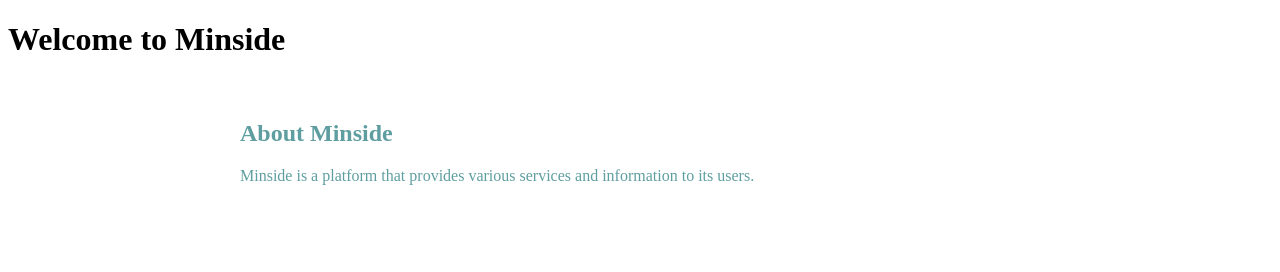
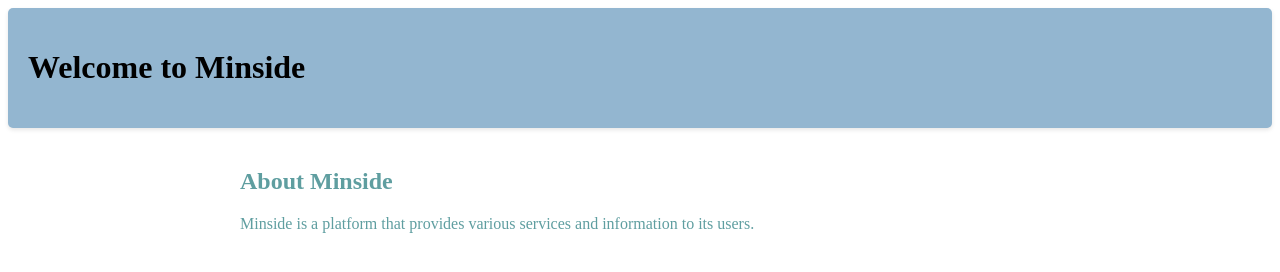
Before and after one commit to Jossi0sm/Minside, a plain HTML site: page index.html in a window 1280 px wide. Drawn offline with Linux system fonts and the light colour scheme.

Commit message:
fix: correct class name for main div in index.html and style.css

```diff
--- a/index.html
+++ b/index.html
@@ -7,7 +7,7 @@
     <title>Minside</title>
 <link rel="stylesheet" href="style.css">
 
-<div class="Main">
+<div class="main">
 
 <h1>Welcome to Minside</h1>
 
--- a/style.css
+++ b/style.css
@@ -5,8 +5,9 @@
     color: cadetblue;
 }
 
-.mai{
+.main{
     background-color: #93b6d0;
     padding: 20px;
     border-radius: 5px;
     box-shadow: 0 2px 4px rgba(0, 0, 0, 0.1);
+    }
```
